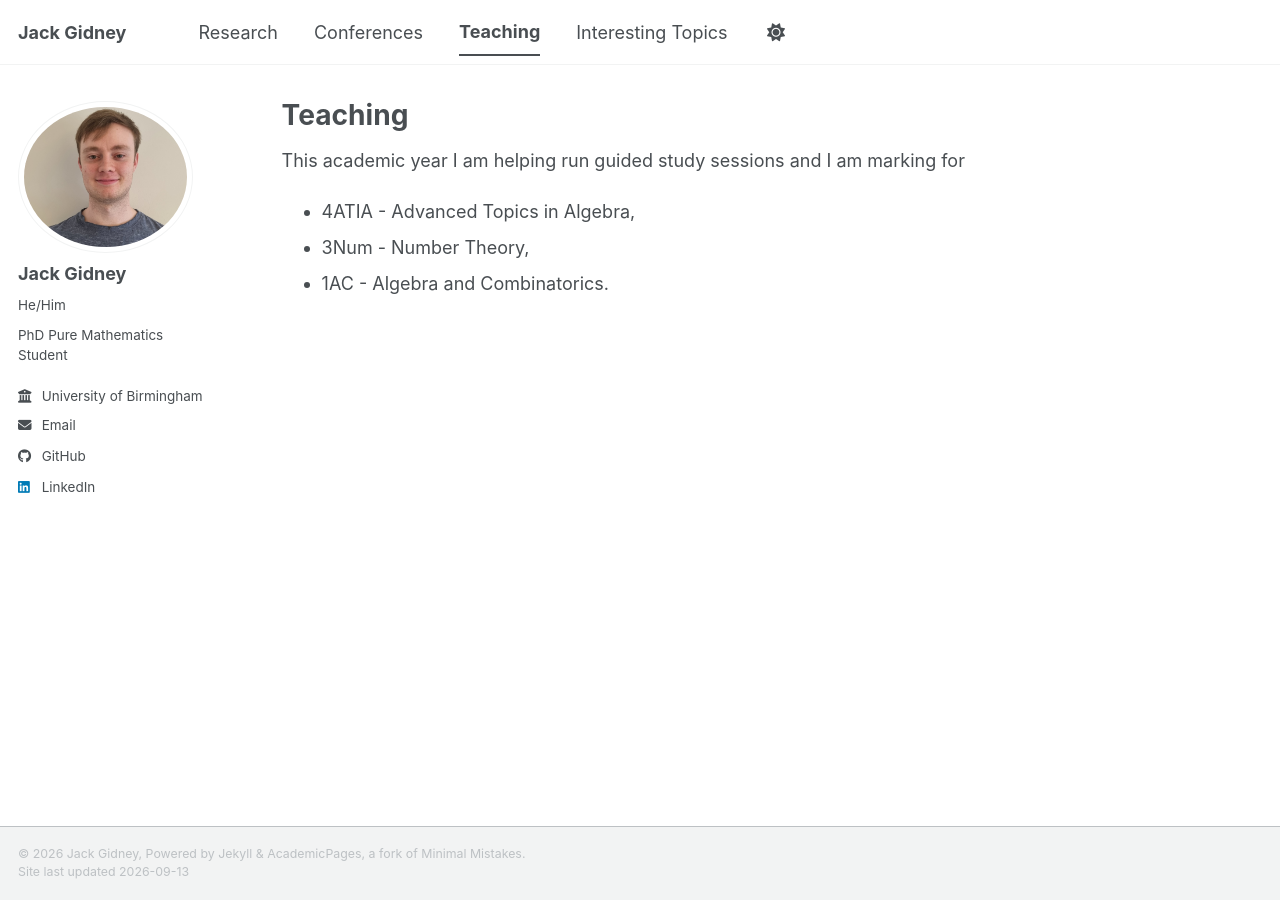
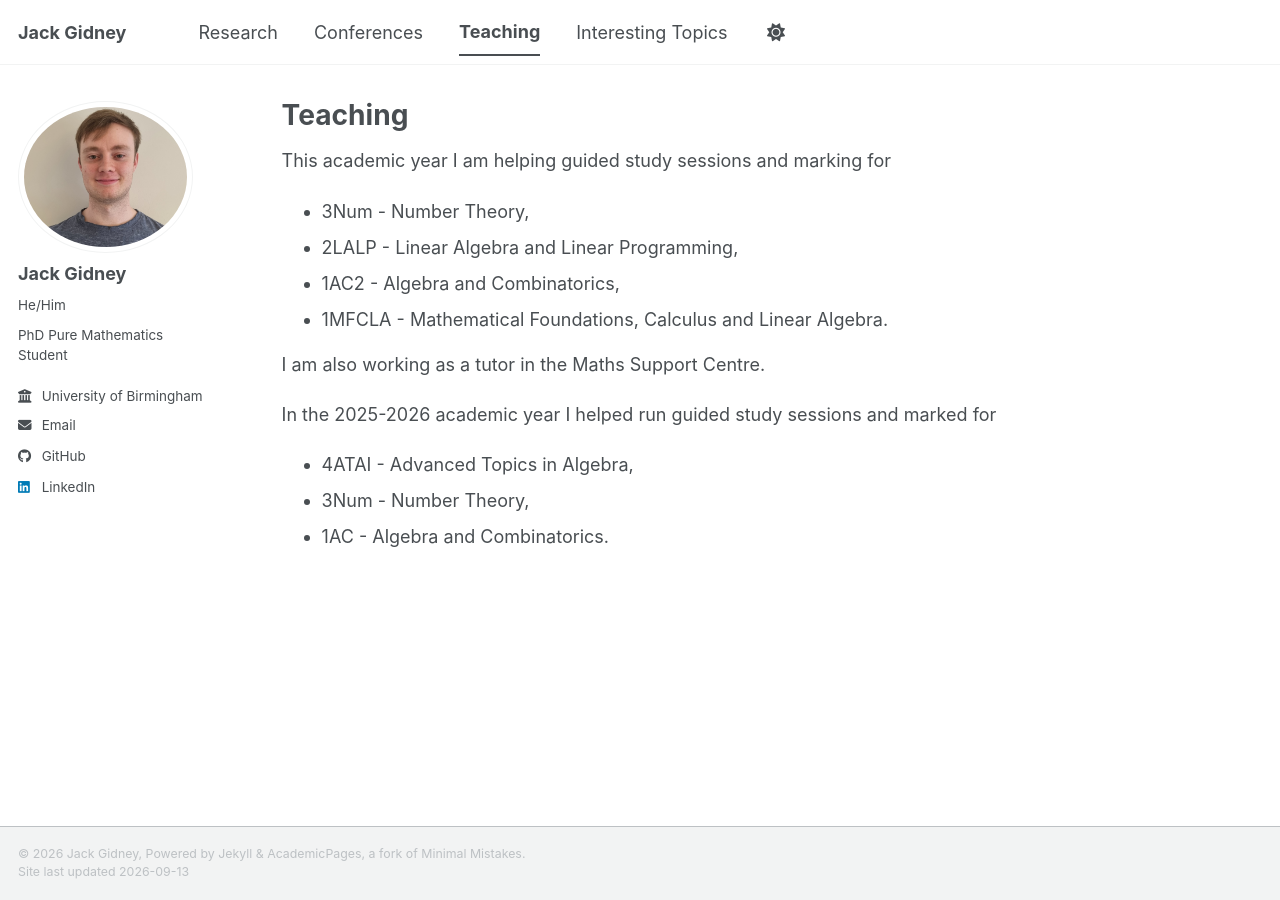
Before and after one commit to jgidney44/jgidney44.github.io, a Jekyll site: the page built from _pages/teaching.md, in a window 1280 px wide. Built offline with Jekyll 4.4.1, drawn with Linux system fonts in a browser that asks for light colours; a script bundle is joined from its source files by our own code; library files that are not in the unit come from our copies.

Commit message:
Update teaching.md

```diff
--- a/_pages/teaching.md
+++ b/_pages/teaching.md
@@ -5,9 +5,20 @@ permalink: /teaching/
 author_profile: true
 ---
 
-<p>This academic year I am helping run guided study sessions and I am marking for</p>
+
+<p>This academic year I am helping guided study sessions and marking for</p>
 <ul>
-  <li>4ATIA - Advanced Topics in Algebra,</li>
+  <li>3Num - Number Theory,</li>
+  <li>2LALP - Linear Algebra and Linear Programming,</li>
+  <li>1AC2 - Algebra and Combinatorics,</li>
+  <li>1MFCLA - Mathematical Foundations, Calculus and Linear Algebra.</li>
+</ul>
+<p>I am also working as a tutor in the Maths Support Centre.</p>
+
+
+<p>In the 2025-2026 academic year I helped run guided study sessions and marked for</p>
+<ul>
+  <li>4ATAI - Advanced Topics in Algebra,</li>
   <li>3Num - Number Theory,</li>
   <li>1AC - Algebra and Combinatorics.</li>
 </ul>
```
